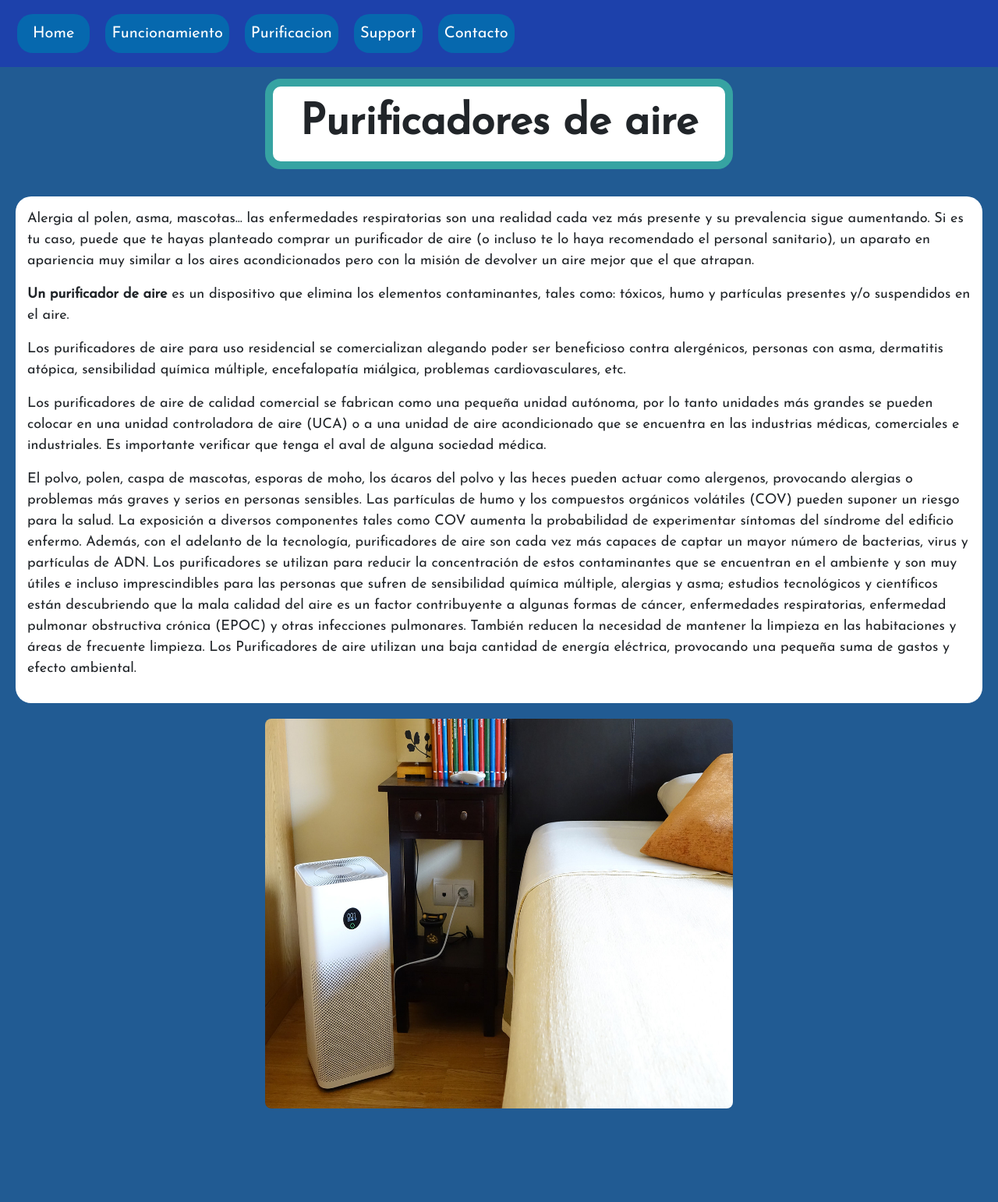
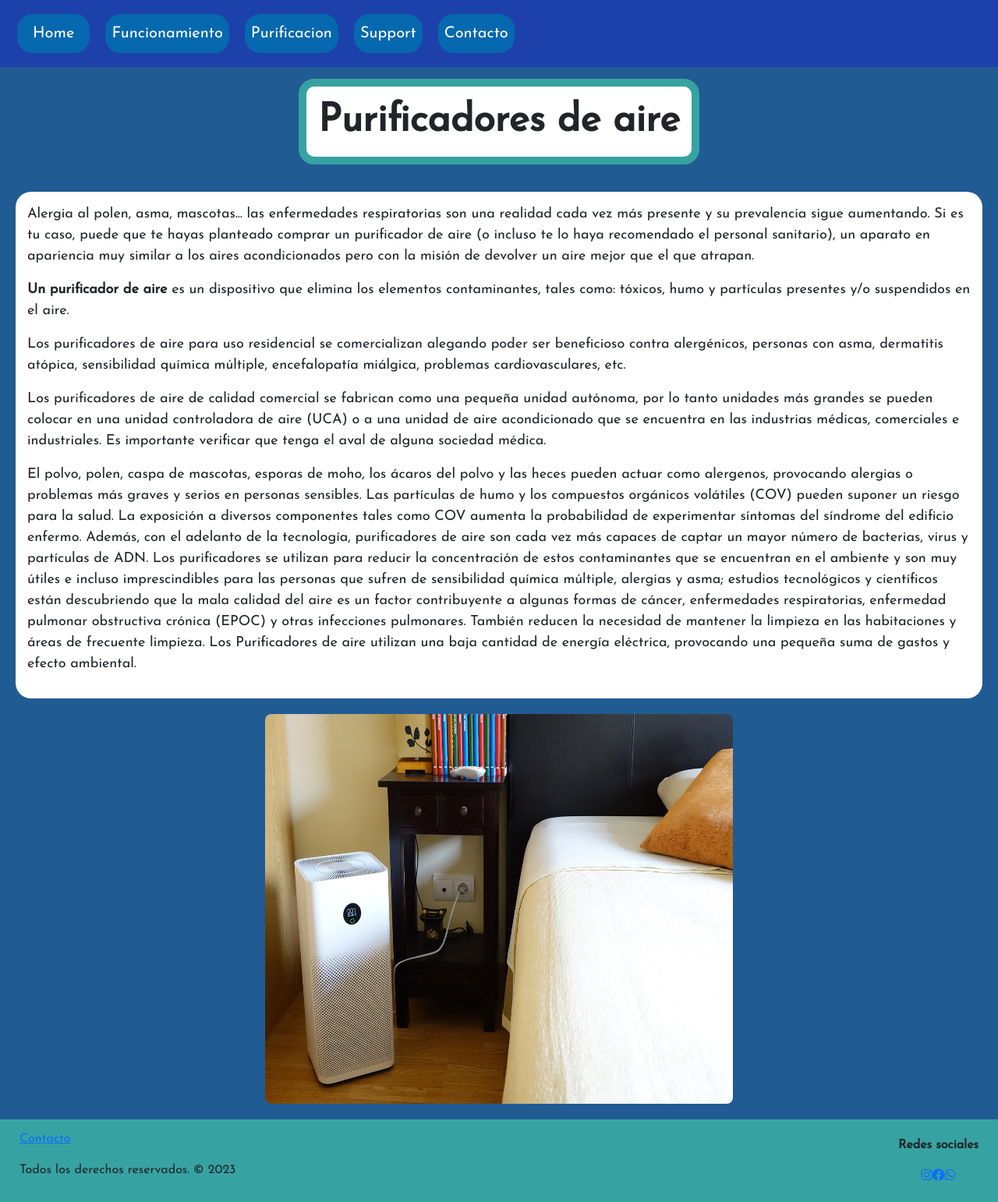
Before and after one commit to ignaciosujov/PreEntrega2-Sujov, a plain HTML site: page index.html in a window 1280 px wide. Shown: the whole page at 78% size. Before the commit the page ends 1442 px from the top, so only its background shows below. Drawn offline with nearby package versions, Linux system fonts and the light colour scheme.

Commit message:
agrego pages y hago footer

```diff
--- a/index.html
+++ b/index.html
@@ -1,21 +1,25 @@
 <!DOCTYPE html>
 <html lang="en">
+
 <head>
     <meta charset="UTF-8">
     <meta http-equiv="X-UA-Compatible" content="IE=edge">
     <meta name="viewport" content="width=device-width, initial-scale=1.0">
     <meta name="viewport" content="width=device-width, initial-scale=1.0">
+    <link rel="stylesheet" href="https://cdnjs.cloudflare.com/ajax/libs/font-awesome/6.3.0/css/all.min.css" integrity="sha512-SzlrxWUlpfuzQ+pcUCosxcglQRNAq/DZjVsC0lE40xsADsfeQoEypE+enwcOiGjk/bSuGGKHEyjSoQ1zVisanQ==" crossorigin="anonymous" referrerpolicy="no-referrer" />
     <link href="https://cdn.jsdelivr.net/npm/bootstrap@5.2.3/dist/css/bootstrap.min.css" rel="stylesheet" integrity="sha384-rbsA2VBKQhggwzxH7pPCaAqO46MgnOM80zW1RWuH61DGLwZJEdK2Kadq2F9CUG65" crossorigin="anonymous">
 
     <link rel="stylesheet" href="style.css">
     <title>Document</title>
 </head>
+
 <body>
     <header>
         <nav class="navbar navbar-expand-md navbar-dark">
             <div class="container-fluid">
                 <a class="navbar-brand navButtons" href="#">Home</a>
-                <button class="navbar-toggler" type="button" data-bs-toggle="collapse" data-bs-target="#collapsibleNavbar">
+                <button class="navbar-toggler" type="button" data-bs-toggle="collapse"
+                    data-bs-target="#collapsibleNavbar">
                     <span class="navbar-toggler-icon"></span>
                 </button>
                 <div class="collapse navbar-collapse" id="collapsibleNavbar">
@@ -36,28 +40,82 @@
                 </div>
             </div>
         </nav>
-        <div class="d-flex justify-content-center"><h1>Purificadores de aire</h1></div>
+    </header>
+    <div class="d-flex justify-content-center">
+        <h1>Purificadores de aire</h1>
+    </div>
     <main>
         <div class="container-fluid rowHome">
             <div class="d-flex justify-content-center row txtHome justify-content-xxl-around">
                 <div class="txt col-md-12 col-xxl-6">
-                        <p>Alergia al polen, asma, mascotas... las enfermedades respiratorias son una realidad cada vez más presente y su prevalencia sigue aumentando. Si es tu caso, puede que te hayas planteado comprar un purificador de aire (o incluso te lo haya recomendado el personal sanitario), un aparato en apariencia muy similar a los aires acondicionados pero con la misión de devolver un aire mejor que el que atrapan.</p>
-                        <p><strong>Un purificador de aire</strong> es un dispositivo que elimina los elementos contaminantes, tales como: tóxicos, humo y partículas presentes y/o suspendidos en el aire.</p>
-                        <p>Los purificadores de aire para uso residencial se comercializan alegando poder ser beneficioso contra alergénicos, personas con asma, dermatitis atópica, sensibilidad química múltiple, encefalopatía miálgica, problemas cardiovasculares, etc.</p>
-                        <p>Los purificadores de aire de calidad comercial se fabrican como una pequeña unidad autónoma, por lo tanto unidades más grandes se pueden colocar en una unidad controladora de aire (UCA) o a una unidad de aire acondicionado que se encuentra en las industrias médicas, comerciales e industriales. Es importante verificar que tenga el aval de alguna sociedad médica.</p>
-                        <p>El polvo, polen, caspa de mascotas, esporas de moho, los ácaros del polvo y las heces pueden actuar como alergenos, provocando alergias o problemas más graves y serios en personas sensibles. Las partículas de humo y los compuestos orgánicos volátiles (COV) pueden suponer un riesgo para la salud. La exposición a diversos componentes tales como COV aumenta la probabilidad de experimentar síntomas del síndrome del edificio enfermo. Además, con el adelanto de la tecnología, purificadores de aire son cada vez más capaces de captar un mayor número de bacterias, virus y partículas de ADN. Los purificadores se utilizan para reducir la concentración de estos contaminantes que se encuentran en el ambiente y son muy útiles e incluso imprescindibles para las personas que sufren de sensibilidad química múltiple, alergias y asma; estudios tecnológicos y científicos están descubriendo que la mala calidad del aire es un factor contribuyente a algunas formas de cáncer, enfermedades respiratorias, enfermedad pulmonar obstructiva crónica (EPOC) y otras infecciones pulmonares. También reducen la necesidad de mantener la limpieza en las habitaciones y áreas de frecuente limpieza. Los Purificadores de aire utilizan una baja cantidad de energía eléctrica, provocando una pequeña suma de gastos y efecto ambiental.</p>
+                    <p>Alergia al polen, asma, mascotas... las enfermedades respiratorias son una realidad cada vez más
+                        presente y su prevalencia sigue aumentando. Si es tu caso, puede que te hayas planteado comprar
+                        un purificador de aire (o incluso te lo haya recomendado el personal sanitario), un aparato en
+                        apariencia muy similar a los aires acondicionados pero con la misión de devolver un aire mejor
+                        que el que atrapan.</p>
+                    <p><strong>Un purificador de aire</strong> es un dispositivo que elimina los elementos
+                        contaminantes, tales como: tóxicos, humo y partículas presentes y/o suspendidos en el aire.</p>
+                    <p>Los purificadores de aire para uso residencial se comercializan alegando poder ser beneficioso
+                        contra alergénicos, personas con asma, dermatitis atópica, sensibilidad química múltiple,
+                        encefalopatía miálgica, problemas cardiovasculares, etc.</p>
+                    <p>Los purificadores de aire de calidad comercial se fabrican como una pequeña unidad autónoma, por
+                        lo tanto unidades más grandes se pueden colocar en una unidad controladora de aire (UCA) o a una
+                        unidad de aire acondicionado que se encuentra en las industrias médicas, comerciales e
+                        industriales. Es importante verificar que tenga el aval de alguna sociedad médica.</p>
+                    <p>El polvo, polen, caspa de mascotas, esporas de moho, los ácaros del polvo y las heces pueden
+                        actuar como alergenos, provocando alergias o problemas más graves y serios en personas
+                        sensibles. Las partículas de humo y los compuestos orgánicos volátiles (COV) pueden suponer un
+                        riesgo para la salud. La exposición a diversos componentes tales como COV aumenta la
+                        probabilidad de experimentar síntomas del síndrome del edificio enfermo. Además, con el adelanto
+                        de la tecnología, purificadores de aire son cada vez más capaces de captar un mayor número de
+                        bacterias, virus y partículas de ADN. Los purificadores se utilizan para reducir la
+                        concentración de estos contaminantes que se encuentran en el ambiente y son muy útiles e incluso
+                        imprescindibles para las personas que sufren de sensibilidad química múltiple, alergias y asma;
+                        estudios tecnológicos y científicos están descubriendo que la mala calidad del aire es un factor
+                        contribuyente a algunas formas de cáncer, enfermedades respiratorias, enfermedad pulmonar
+                        obstructiva crónica (EPOC) y otras infecciones pulmonares. También reducen la necesidad de
+                        mantener la limpieza en las habitaciones y áreas de frecuente limpieza. Los Purificadores de
+                        aire utilizan una baja cantidad de energía eléctrica, provocando una pequeña suma de gastos y
+                        efecto ambiental.</p>
                 </div>
-                    <div class="d-flex justify-content-center justify-content-xxl-center align-items-xxl-center  img col-md-12 col-xxl-5">
+                <div
+                    class="d-flex justify-content-center justify-content-xxl-center align-items-xxl-center  img col-md-12 col-xxl-5">
                     <img src="./assets/img/purificadorHome.jpg" alt="">
                 </div>
             </div>
         </div>
     </main>
-    </header>
+    <footer>
+        <div class="container-fluid d-flex flex-column-reverse flex-md-row justify-content-md-between">
+            <div class="d-flex flex-column">
+                <p><a href="./pages/contacto.html">Contacto</a></p>
+                <p>Todos los derechos reservados. © 2023</p>
+            </div>
+            <div class="d-flex flex-column justify-content-center">
+                <p class="redes d-flex justify-content-center"><b> Redes sociales</b></p>
+                <div class="d-flex justify-content-center">
+                <a href="https://www.instagram.com/" target="_blank">
+                    <i class="fa-brands fa-instagram"></i>
+                </a>
+                <a href="http://facebook.com" target="_blank">
+                    <i class="fa-brands fa-facebook"></i>
+                </a>
+                <a href="http://whatsapp.com" target="_blank">
+                    <i class="fa-brands fa-whatsapp"></i>
+                </a>
+                </div>
+            </div>
+        </div>
+    </footer>
 
 
 
-    <script src="https://cdn.jsdelivr.net/npm/@popperjs/core@2.11.6/dist/umd/popper.min.js" integrity="sha384-oBqDVmMz9ATKxIep9tiCxS/Z9fNfEXiDAYTujMAeBAsjFuCZSmKbSSUnQlmh/jp3" crossorigin="anonymous"></script>
-    <script src="https://cdn.jsdelivr.net/npm/bootstrap@5.2.3/dist/js/bootstrap.min.js" integrity="sha384-cuYeSxntonz0PPNlHhBs68uyIAVpIIOZZ5JqeqvYYIcEL727kskC66kF92t6Xl2V" crossorigin="anonymous"></script>
+
+    <script src="https://cdn.jsdelivr.net/npm/@popperjs/core@2.11.6/dist/umd/popper.min.js"
+        integrity="sha384-oBqDVmMz9ATKxIep9tiCxS/Z9fNfEXiDAYTujMAeBAsjFuCZSmKbSSUnQlmh/jp3" crossorigin="anonymous">
+    </script>
+    <script src="https://cdn.jsdelivr.net/npm/bootstrap@5.2.3/dist/js/bootstrap.min.js"
+        integrity="sha384-cuYeSxntonz0PPNlHhBs68uyIAVpIIOZZ5JqeqvYYIcEL727kskC66kF92t6Xl2V" crossorigin="anonymous">
+    </script>
 </body>
 </html>
--- a/style.css
+++ b/style.css
@@ -21,12 +21,15 @@ body{
     margin: 10px;
     display: inline-block;
 }
+.navButtons:hover{
+    background-color: #36A3A2;
+}
 h1{
-    width: 600px;
+    width: max-content;
     padding: 15px;
     margin: 15px;
     background-color: white;
-    font-size: 55px;
+    font-size: 50px;
     font-weight: bold;
     text-align: center;
     border-radius: 20px;
@@ -53,3 +56,15 @@ h1{
     border: 0;
     padding: 0px;
 }
+footer{
+    background-color: #36A3A2;
+    padding: 13px;
+}
+
+
+
+@media only screen and (min-width:1700px){
+    .img img{
+        width: 800px;
+    }
+}
```
Also changed, not shown: pages/contacto.html (added, +12 -0 lines), pages/funcionamiento.html (added, +12 -0 lines), pages/purificacion.html (added, +12 -0 lines). Lines whose indentation alone changed are shown as unchanged.
